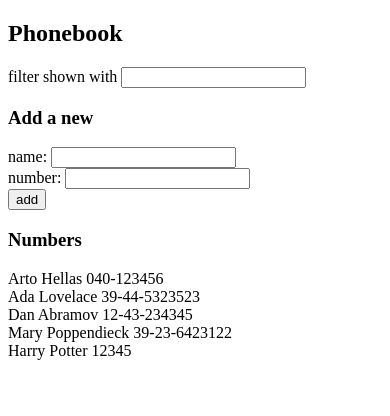
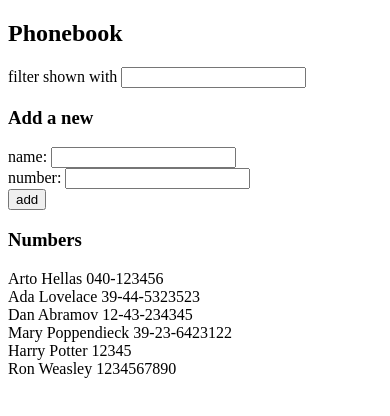
Before and after one commit to evehyv/full-stack-open, a React (Vite) app in the folder part2/phonebook/: page / in a window 390 px wide. Shown: the top 416 px of the page. Built offline with nearby package versions, Linux system fonts and the light colour scheme; data requests are answered from the project's data file.

Commit message:
2.13: The Phonebook step 8

```diff
--- a/part2/phonebook/db.json
+++ b/part2/phonebook/db.json
@@ -24,6 +24,11 @@
       "id": "0525",
       "name": "Harry Potter",
       "number": "12345"
+    },
+    {
+      "id": "6e6e",
+      "name": "Ron Weasley",
+      "number": "1234567890"
     }
   ]
 }
--- a/part2/phonebook/src/App.jsx
+++ b/part2/phonebook/src/App.jsx
@@ -1,8 +1,8 @@
 import { useState, useEffect } from 'react'
-import axios from 'axios'
 import Filter from './components/Filter'
 import PersonsForm from './components/PersonsForm'
 import Persons from './components/Persons'
+import personService from './services/persons'
 
 const App = () => {
   const [persons, setPersons] = useState([])
@@ -12,8 +12,8 @@ const App = () => {
   const [personsList, setPersonsList] = useState([])
 
   useEffect(() => {
-    axios
-      .get('http://localhost:3001/persons')
+    personService
+      .getAll()
       .then(response => {
         setPersons(response.data)
         setPersonsList(response.data)
@@ -52,8 +52,8 @@ const App = () => {
         number: newNumber
       }
 
-      axios
-        .post('http://localhost:3001/persons', personObject)
+      personService
+        .create(personObject)
         .then(response => {
           const updatedPersons = persons.concat(response.data)
           updatePersonsList(updatedPersons)
--- /dev/null
+++ b/part2/phonebook/src/services/persons.js
@@ -0,0 +1,12 @@
+import axios from "axios"
+const baseUrl = 'http://localhost:3001/persons'
+
+const getAll = () => {
+    return axios.get(baseUrl)
+}
+
+const create = newObject => {
+    return axios.post(baseUrl, newObject)
+}
+
+export default { getAll, create }
```
